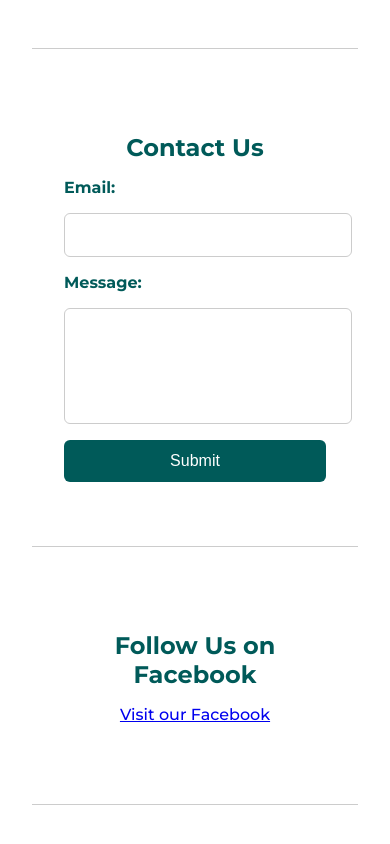
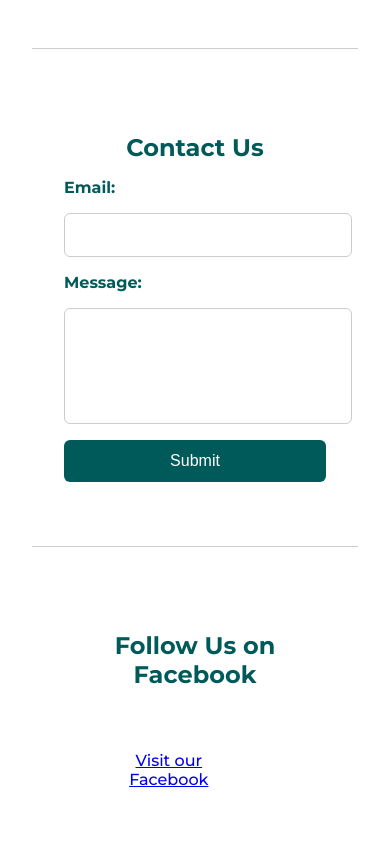
Before and after one commit to JoshBicks/juniorgiants, a plain HTML site: page index.html in a window 390 px wide. Shown: the part 4331-5175 px from the top of the page. Drawn offline with Linux system fonts and the light colour scheme.

Commit message:
Add files via upload

```diff
--- a/index.html
+++ b/index.html
@@ -90,7 +90,7 @@
     <section class="section">
       <h2>Follow Us on Facebook</h2>
       <div class="fb-page"
-        data-href="https://www.facebook.com/YOUR_PAGE_NAME"
+        data-href="https://www.facebook.com/junior.belfastgiants"
         data-tabs="timeline"
         data-width="500"
         data-height=""
--- a/style.css
+++ b/style.css
@@ -62,6 +62,7 @@
     background-color: var(--primary-color);
     width: 200px;
     padding: 1rem;
+    border-radius: 20px;
   }
 
   .drawer a {
@@ -118,6 +119,9 @@
   .contact-form label {
     font-weight: bold;
   }
+  .fb-page {
+    padding-top: 30px;
+  }
 
   .contact-form input,
   .contact-form textarea {
@@ -168,4 +172,7 @@
     main img {
         max-width: 80%;
     }
+    .fb-page {
+        max-width: 80%;
+    }
   }
```
